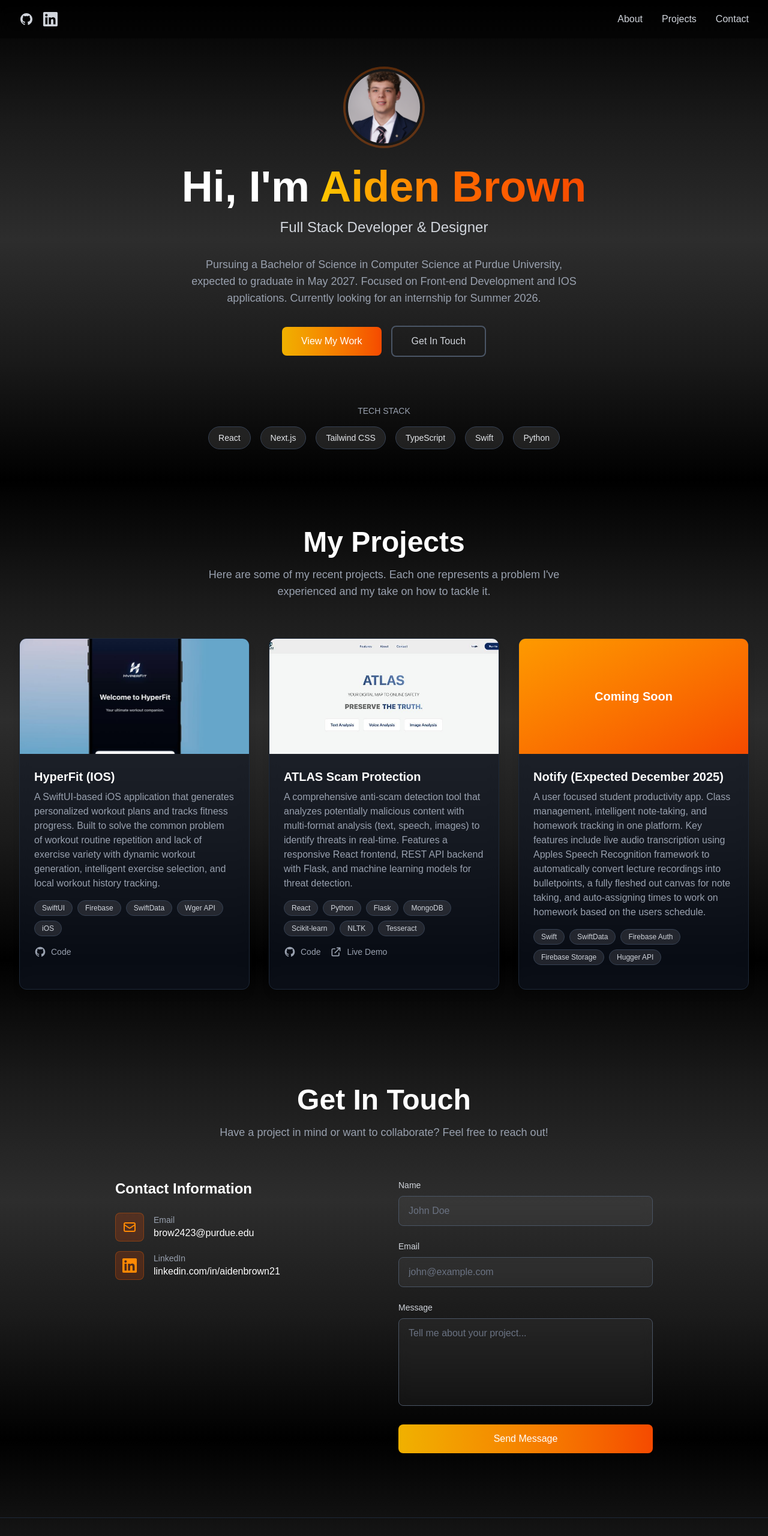
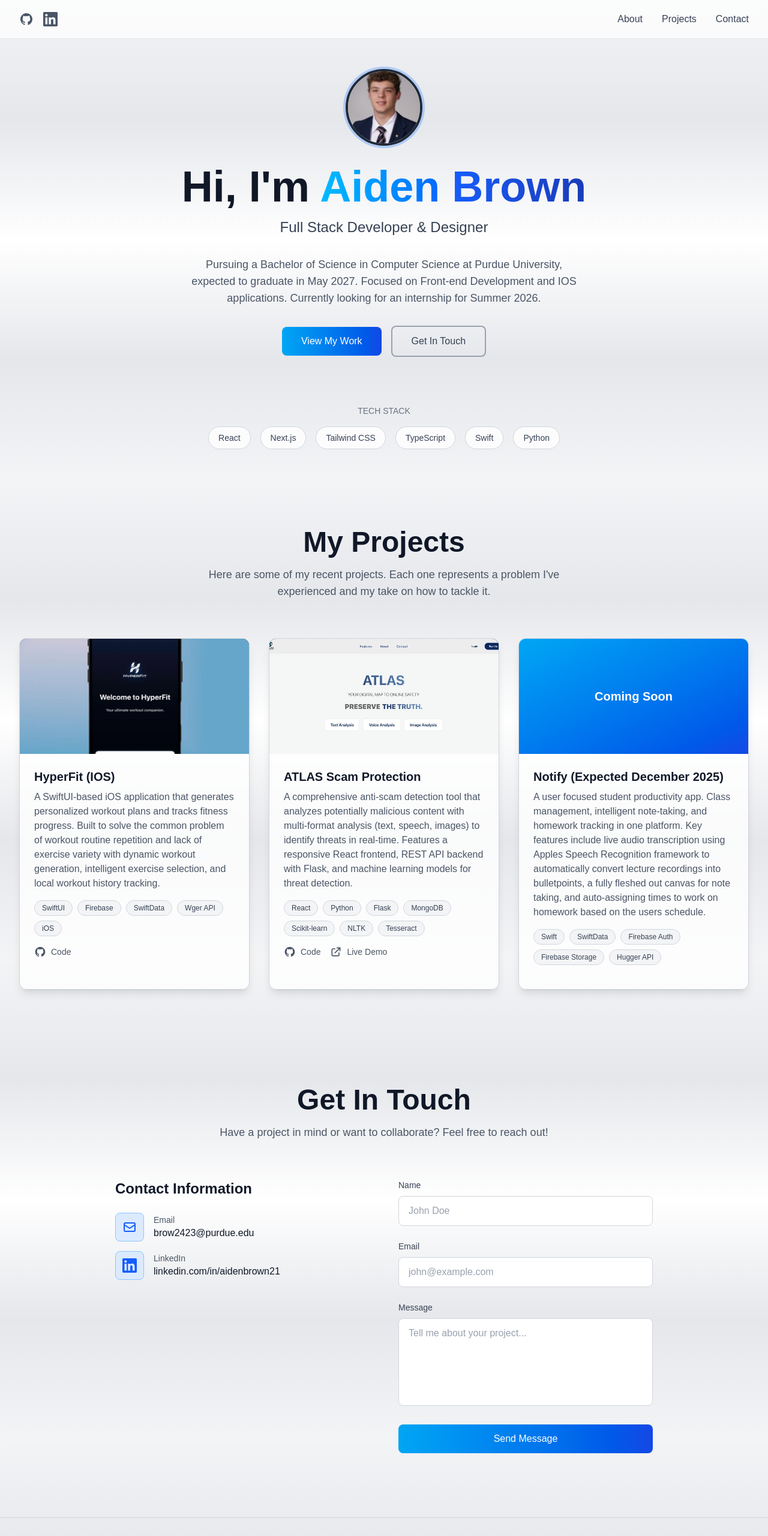
Before and after one commit to AidenBrown21/portfolio-website, a Next.js app: page / in a window 1280 px wide. Shown: the top 2561 px of the page at 60% size. Built offline with nearby package versions, Linux system fonts and the light colour scheme.

Commit message:
Changed Color Scheme

```diff
--- a/app/globals.css
+++ b/app/globals.css
@@ -2,7 +2,7 @@
 
 :root {
   --background: #ffffff;
-  --foreground: #171717;
+  --foreground: #1f2937;
 }
 
 @theme inline {
@@ -14,13 +14,13 @@
 
 @media (prefers-color-scheme: dark) {
   :root {
-    --background: #0a0a0a;
-    --foreground: #ededed;
+    --background: #ffffff;
+    --foreground: #1f2937;
   }
 }
 
 body {
-  background: linear-gradient(to bottom, #000000, #1a1a1a, #2d2d2d, #1a1a1a, #000000);
+  background: linear-gradient(to bottom, #f3f4f6, #e5e7eb, #ffffff, #e5e7eb, #f3f4f6);
   background-attachment: fixed;
   color: var(--foreground);
   font-family: Arial, Helvetica, sans-serif;
--- a/components/Contact.tsx
+++ b/components/Contact.tsx
@@ -56,10 +56,10 @@ export default function Contact() {
       <div className="max-w-4xl mx-auto">
         {/* Section Header */}
         <div className="text-center mb-16">
-          <h2 className="text-4xl sm:text-5xl font-bold text-white mb-4">
+          <h2 className="text-4xl sm:text-5xl font-bold text-gray-900 mb-4">
             Get In Touch
           </h2>
-          <p className="text-lg text-gray-400 max-w-2xl mx-auto">
+          <p className="text-lg text-gray-600 max-w-2xl mx-auto">
             Have a project in mind or want to collaborate? Feel free to reach out!
           </p>
         </div>
@@ -68,33 +68,33 @@ export default function Contact() {
           {/* Contact Information */}
           <div className="space-y-8">
             <div>
-              <h3 className="text-2xl font-bold text-white mb-6">
+              <h3 className="text-2xl font-bold text-gray-900 mb-6">
                 Contact Information
               </h3>
               <div className="space-y-4">
                 <div className="flex items-center gap-4">
-                  <div className="w-12 h-12 bg-orange-600/20 rounded-lg flex items-center justify-center border border-orange-500/30">
-                    <svg className="w-6 h-6 text-orange-400" fill="none" stroke="currentColor" viewBox="0 0 24 24">
+                  <div className="w-12 h-12 bg-blue-100 rounded-lg flex items-center justify-center border border-blue-300">
+                    <svg className="w-6 h-6 text-blue-600" fill="none" stroke="currentColor" viewBox="0 0 24 24">
                       <path strokeLinecap="round" strokeLinejoin="round" strokeWidth={2} d="M3 8l7.89 5.26a2 2 0 002.22 0L21 8M5 19h14a2 2 0 002-2V7a2 2 0 00-2-2H5a2 2 0 00-2 2v10a2 2 0 002 2z" />
                     </svg>
                   </div>
                   <div>
-                    <p className="text-sm text-gray-400">Email</p>
-                    <a href="mailto:brow2423@purdue.edu" className="text-white hover:text-orange-400">
+                    <p className="text-sm text-gray-600">Email</p>
+                    <a href="mailto:brow2423@purdue.edu" className="text-gray-900 hover:text-blue-600">
                       brow2423@purdue.edu
                     </a>
                   </div>
                 </div>
 
                 <div className="flex items-center gap-4">
-                  <div className="w-12 h-12 bg-orange-600/20 rounded-lg flex items-center justify-center border border-orange-500/30">
-                    <svg className="w-6 h-6 text-orange-400" fill="currentColor" viewBox="0 0 24 24">
+                  <div className="w-12 h-12 bg-blue-100 rounded-lg flex items-center justify-center border border-blue-300">
+                    <svg className="w-6 h-6 text-blue-600" fill="currentColor" viewBox="0 0 24 24">
                       <path d="M20.447 20.452h-3.554v-5.569c0-1.328-.027-3.037-1.852-3.037-1.853 0-2.136 1.445-2.136 2.939v5.667H9.351V9h3.414v1.561h.046c.477-.9 1.637-1.85 3.37-1.85 3.601 0 4.267 2.37 4.267 5.455v6.286zM5.337 7.433c-1.144 0-2.063-.926-2.063-2.065 0-1.138.92-2.063 2.063-2.063 1.14 0 2.064.925 2.064 2.063 0 1.139-.925 2.065-2.064 2.065zm1.782 13.019H3.555V9h3.564v11.452zM22.225 0H1.771C.792 0 0 .774 0 1.729v20.542C0 23.227.792 24 1.771 24h20.451C23.2 24 24 23.227 24 22.271V1.729C24 .774 23.2 0 22.222 0h.003z"/>
                     </svg>
                   </div>
                   <div>
-                    <p className="text-sm text-gray-400">LinkedIn</p>
-                    <a href="https://linkedin.com/in/aidenbrown21" target="_blank" rel="noopener noreferrer" className="text-white hover:text-orange-400">
+                    <p className="text-sm text-gray-600">LinkedIn</p>
+                    <a href="https://linkedin.com/in/aidenbrown21" target="_blank" rel="noopener noreferrer" className="text-gray-900 hover:text-blue-600">
                       linkedin.com/in/aidenbrown21
                     </a>
                   </div>
@@ -107,7 +107,7 @@ export default function Contact() {
           <div>
             <form onSubmit={handleSubmit} className="space-y-6">
               <div>
-                <label htmlFor="name" className="block text-sm font-medium text-gray-300 mb-2">
+                <label htmlFor="name" className="block text-sm font-medium text-gray-700 mb-2">
                   Name
                 </label>
                 <input
@@ -117,13 +117,13 @@ export default function Contact() {
                   value={formData.name}
                   onChange={handleChange}
                   required
-                  className="w-full px-4 py-3 rounded-lg border border-gray-600 bg-white/5 backdrop-blur-sm text-white placeholder-gray-500 focus:ring-2 focus:ring-orange-500 focus:border-transparent transition-colors"
+                  className="w-full px-4 py-3 rounded-lg border border-gray-300 bg-white backdrop-blur-sm text-gray-900 placeholder-gray-400 focus:ring-2 focus:ring-blue-500 focus:border-transparent transition-colors"
                   placeholder="John Doe"
                 />
               </div>
 
               <div>
-                <label htmlFor="email" className="block text-sm font-medium text-gray-300 mb-2">
+                <label htmlFor="email" className="block text-sm font-medium text-gray-700 mb-2">
                   Email
                 </label>
                 <input
@@ -133,13 +133,13 @@ export default function Contact() {
                   value={formData.email}
                   onChange={handleChange}
                   required
-                  className="w-full px-4 py-3 rounded-lg border border-gray-600 bg-white/5 backdrop-blur-sm text-white placeholder-gray-500 focus:ring-2 focus:ring-orange-500 focus:border-transparent transition-colors"
+                  className="w-full px-4 py-3 rounded-lg border border-gray-300 bg-white backdrop-blur-sm text-gray-900 placeholder-gray-400 focus:ring-2 focus:ring-blue-500 focus:border-transparent transition-colors"
                   placeholder="john@example.com"
                 />
               </div>
 
               <div>
-                <label htmlFor="message" className="block text-sm font-medium text-gray-300 mb-2">
+                <label htmlFor="message" className="block text-sm font-medium text-gray-700 mb-2">
                   Message
                 </label>
                 <textarea
@@ -149,7 +149,7 @@ export default function Contact() {
                   onChange={handleChange}
                   required
                   rows={5}
-                  className="w-full px-4 py-3 rounded-lg border border-gray-600 bg-white/5 backdrop-blur-sm text-white placeholder-gray-500 focus:ring-2 focus:ring-blue-500 focus:border-transparent transition-colors resize-none"
+                  className="w-full px-4 py-3 rounded-lg border border-gray-300 bg-white backdrop-blur-sm text-gray-900 placeholder-gray-400 focus:ring-2 focus:ring-blue-500 focus:border-transparent transition-colors resize-none"
                   placeholder="Tell me about your project..."
                 />
               </div>
@@ -157,7 +157,7 @@ export default function Contact() {
               <button
                 type="submit"
                 disabled={isSubmitting}
-                className="w-full px-8 py-3 bg-gradient-to-r from-yellow-500 to-orange-600 text-white rounded-lg hover:from-yellow-600 hover:to-orange-700 transition-all font-medium disabled:opacity-50 disabled:cursor-not-allowed"
+                className="w-full px-8 py-3 bg-gradient-to-r from-sky-500 to-blue-700 text-white rounded-lg hover:from-sky-600 hover:to-blue-800 transition-all font-medium disabled:opacity-50 disabled:cursor-not-allowed"
               >
                 {isSubmitting ? 'Sending...' : 'Send Message'}
               </button>
--- a/components/Hero.tsx
+++ b/components/Hero.tsx
@@ -7,7 +7,7 @@ export default function Hero() {
         <div className="space-y-8">
           {/* Profile Image */}
           <div className="flex justify-center">
-            <div className="w-32 h-32 rounded-full overflow-hidden border-4 border-gradient-to-r from-yellow-500 via-orange-500 to-orange-600 ring-4 ring-orange-500/30">
+            <div className="w-32 h-32 rounded-full overflow-hidden border-4 border-gradient-to-r from-sky-400 via-blue-500 to-blue-700 ring-4 ring-blue-500/30">
               <Image
                 src="/Aiden Brown.jpg"
                 alt="Aiden Brown"
@@ -21,19 +21,19 @@ export default function Hero() {
 
           {/* Main Heading */}
           <div className="space-y-4">
-            <h1 className="text-5xl sm:text-6xl lg:text-7xl font-bold text-white">
+            <h1 className="text-5xl sm:text-6xl lg:text-7xl font-bold text-gray-900">
               Hi, I'm{' '}
-              <span className="bg-gradient-to-r from-yellow-400 via-orange-500 to-orange-600 bg-clip-text text-transparent">
+              <span className="bg-gradient-to-r from-sky-400 via-blue-600 to-blue-800 bg-clip-text text-transparent">
                 Aiden Brown
               </span>
             </h1>
-            <p className="text-xl sm:text-2xl text-gray-300">
+            <p className="text-xl sm:text-2xl text-gray-700">
               Full Stack Developer & Designer
             </p>
           </div>
 
           {/* Description */}
-          <p className="max-w-2xl mx-auto text-lg text-gray-400">
+          <p className="max-w-2xl mx-auto text-lg text-gray-600">
             Pursuing a Bachelor of Science in Computer Science at Purdue University, expected to graduate in May 2027.
             Focused on Front-end Development and IOS applications. Currently looking for an internship for Summer 2026.
           </p>
@@ -42,13 +42,13 @@ export default function Hero() {
           <div className="flex flex-col sm:flex-row gap-4 justify-center items-center">
             <a
               href="#projects"
-              className="px-8 py-3 bg-gradient-to-r from-yellow-500 to-orange-600 text-white rounded-lg hover:from-yellow-600 hover:to-orange-700 transition-all font-medium w-full sm:w-auto"
+              className="px-8 py-3 bg-gradient-to-r from-sky-500 to-blue-700 text-white rounded-lg hover:from-sky-600 hover:to-blue-800 transition-all font-medium w-full sm:w-auto"
             >
               View My Work
             </a>
             <a
               href="#contact"
-              className="px-8 py-3 border-2 border-gray-600 text-gray-300 rounded-lg hover:border-orange-500 hover:text-orange-400 transition-colors font-medium w-full sm:w-auto"
+              className="px-8 py-3 border-2 border-gray-400 text-gray-700 rounded-lg hover:border-blue-600 hover:text-blue-700 transition-colors font-medium w-full sm:w-auto"
             >
               Get In Touch
             </a>
@@ -56,12 +56,12 @@ export default function Hero() {
 
           {/* Tech Stack */}
           <div className="pt-12">
-            <p className="text-sm text-gray-400 mb-4">TECH STACK</p>
+            <p className="text-sm text-gray-500 mb-4">TECH STACK</p>
             <div className="flex flex-wrap justify-center gap-4">
               {['React', 'Next.js', 'Tailwind CSS', 'TypeScript', 'Swift', 'Python'].map((tech) => (
                 <span
                   key={tech}
-                  className="px-4 py-2 bg-white/10 backdrop-blur-sm text-gray-200 rounded-full text-sm font-medium border border-gray-700"
+                  className="px-4 py-2 bg-white/80 backdrop-blur-sm text-gray-700 rounded-full text-sm font-medium border border-gray-300"
                 >
                   {tech}
                 </span>
--- a/components/Navbar.tsx
+++ b/components/Navbar.tsx
@@ -7,7 +7,7 @@ export default function Navbar() {
   const [isOpen, setIsOpen] = useState(false);
 
   return (
-    <nav className="fixed w-full bg-black/30 backdrop-blur-md z-50">
+    <nav className="fixed w-full bg-white/70 backdrop-blur-md z-50 border-b border-gray-200">
       <div className="max-w-7xl mx-auto px-4 sm:px-6 lg:px-8">
         <div className="flex justify-between items-center h-16">
           {/* Social Links */}
@@ -16,7 +16,7 @@ export default function Navbar() {
               href="https://github.com/AidenBrown21"
               target="_blank"
               rel="noopener noreferrer"
-              className="text-gray-300 hover:text-orange-400 transition-colors"
+              className="text-gray-600 hover:text-blue-600 transition-colors"
               aria-label="GitHub"
             >
               <svg className="w-6 h-6" fill="currentColor" viewBox="0 0 24 24">
@@ -27,7 +27,7 @@ export default function Navbar() {
               href="https://linkedin.com/in/aidenbrown21"
               target="_blank"
               rel="noopener noreferrer"
-              className="text-gray-300 hover:text-orange-400 transition-colors"
+              className="text-gray-600 hover:text-blue-600 transition-colors"
               aria-label="LinkedIn"
             >
               <svg className="w-6 h-6" fill="currentColor" viewBox="0 0 24 24">
@@ -38,13 +38,13 @@ export default function Navbar() {
 
           {/* Desktop Navigation */}
           <div className="hidden md:flex space-x-8">
-            <Link href="#about" className="text-gray-300 hover:text-orange-400 transition-colors">
+            <Link href="#about" className="text-gray-700 hover:text-blue-600 transition-colors">
               About
             </Link>
-            <Link href="#projects" className="text-gray-300 hover:text-orange-400 transition-colors">
+            <Link href="#projects" className="text-gray-700 hover:text-blue-600 transition-colors">
               Projects
             </Link>
-            <Link href="#contact" className="text-gray-300 hover:text-orange-400 transition-colors">
+            <Link href="#contact" className="text-gray-700 hover:text-blue-600 transition-colors">
               Contact
             </Link>
           </div>
@@ -52,7 +52,7 @@ export default function Navbar() {
           {/* Mobile menu button */}
           <button
             onClick={() => setIsOpen(!isOpen)}
-            className="md:hidden text-gray-300"
+            className="md:hidden text-gray-700"
           >
             <svg className="h-6 w-6" fill="none" strokeLinecap="round" strokeLinejoin="round" strokeWidth="2" viewBox="0 0 24 24" stroke="currentColor">
               {isOpen ? (
@@ -68,14 +68,14 @@ export default function Navbar() {
       {/* Mobile Navigation */}
       {isOpen && (
         <div className="md:hidden">
-          <div className="px-2 pt-2 pb-3 space-y-1 sm:px-3 bg-black/50 backdrop-blur-md">
-            <Link href="#about" className="block px-3 py-2 text-gray-300 hover:text-orange-400">
+          <div className="px-2 pt-2 pb-3 space-y-1 sm:px-3 bg-white/90 backdrop-blur-md border-t border-gray-200">
+            <Link href="#about" className="block px-3 py-2 text-gray-700 hover:text-blue-600">
               About
             </Link>
-            <Link href="#projects" className="block px-3 py-2 text-gray-300 hover:text-orange-400">
+            <Link href="#projects" className="block px-3 py-2 text-gray-700 hover:text-blue-600">
               Projects
             </Link>
-            <Link href="#contact" className="block px-3 py-2 text-gray-300 hover:text-orange-400">
+            <Link href="#contact" className="block px-3 py-2 text-gray-700 hover:text-blue-600">
               Contact
             </Link>
           </div>
--- a/components/Projects.tsx
+++ b/components/Projects.tsx
@@ -23,7 +23,7 @@ const projects: Project[] = [
     technologies: ['SwiftUI', 'Firebase', 'SwiftData', 'Wger API', 'iOS'],
     githubUrl: 'https://github.com/AidenBrown21/Hyperfit',
     liveUrl: undefined,
-    image: 'bg-gradient-to-br from-yellow-500 to-orange-600',
+    image: 'bg-gradient-to-br from-sky-400 to-blue-600',
     projectImages: [
       '/projects/hyperfit/Hyperfit1.jpeg',
       '/projects/hyperfit/Hyperfit2.jpeg',
@@ -41,7 +41,7 @@ const projects: Project[] = [
     technologies: ['React', 'Python', 'Flask', 'MongoDB', 'Scikit-learn', 'NLTK', 'Tesseract'],
     githubUrl: 'https://www.github.com/inthezone006/atlas',
     liveUrl: 'https://www.atlasprotection.app',
-    image: 'bg-gradient-to-br from-orange-500 to-red-600',
+    image: 'bg-gradient-to-br from-blue-500 to-blue-800',
     projectImages: [
       '/projects/atlas/Atlas1.jpeg',
       '/projects/atlas/Atlas2.jpeg',
@@ -56,7 +56,7 @@ const projects: Project[] = [
     technologies: ['Swift', 'SwiftData', 'Firebase Auth', 'Firebase Storage', 'Hugger API' ],
     githubUrl: undefined,
     liveUrl: undefined,
-    image: 'bg-gradient-to-br from-amber-500 to-orange-600',
+    image: 'bg-gradient-to-br from-sky-500 to-blue-700',
   },
 ];
 
@@ -69,10 +69,10 @@ export default function Projects() {
         <div className="max-w-7xl mx-auto">
         {/* Section Header */}
         <div className="text-center mb-16">
-          <h2 className="text-4xl sm:text-5xl font-bold text-white mb-4">
+          <h2 className="text-4xl sm:text-5xl font-bold text-gray-900 mb-4">
             My Projects
           </h2>
-          <p className="text-lg text-gray-400 max-w-2xl mx-auto">
+          <p className="text-lg text-gray-600 max-w-2xl mx-auto">
             Here are some of my recent projects. Each one represents a problem I've experienced and my take on how to tackle it.
           </p>
         </div>
@@ -83,7 +83,7 @@ export default function Projects() {
             <div
               key={project.id}
               onClick={() => setSelectedProject(project)}
-              className="bg-gray-900/50 backdrop-blur-sm border border-gray-800 rounded-xl shadow-lg overflow-hidden hover:shadow-2xl hover:border-orange-500/50 transition-all duration-300 cursor-pointer"
+              className="bg-white/80 backdrop-blur-sm border border-gray-300 rounded-xl shadow-lg overflow-hidden hover:shadow-2xl hover:border-blue-500/50 transition-all duration-300 cursor-pointer"
             >
               {/* Project Image Preview */}
               {project.projectImages && project.projectImages.length > 0 ? (
@@ -104,10 +104,10 @@ export default function Projects() {
 
               {/* Project Content */}
               <div className="p-6">
-                <h3 className="text-xl font-bold text-white mb-2">
+                <h3 className="text-xl font-bold text-gray-900 mb-2">
                   {project.title}
                 </h3>
-                <p className="text-gray-400 mb-4">
+                <p className="text-gray-600 mb-4">
                   {project.description}
                 </p>
 
@@ -116,7 +116,7 @@ export default function Projects() {
                   {project.technologies.map((tech) => (
                     <span
                       key={tech}
-                      className="px-3 py-1 bg-white/10 border border-gray-700 text-gray-300 rounded-full text-xs font-medium"
+                      className="px-3 py-1 bg-gray-100 border border-gray-300 text-gray-700 rounded-full text-xs font-medium"
                     >
                       {tech}
                     </span>
@@ -130,7 +130,7 @@ export default function Projects() {
                       href={project.githubUrl}
                       target="_blank"
                       rel="noopener noreferrer"
-                      className="flex items-center gap-2 text-gray-400 hover:text-orange-400 transition-colors"
+                      className="flex items-center gap-2 text-gray-600 hover:text-blue-600 transition-colors"
                     >
                       <svg className="w-5 h-5" fill="currentColor" viewBox="0 0 24 24">
                         <path fillRule="evenodd" d="M12 2C6.477 2 2 6.477 2 12c0 4.42 2.865 8.17 6.839 9.49.5.092.682-.217.682-.482 0-.237-.008-.866-.013-1.7-2.782.604-3.369-1.34-3.369-1.34-.454-1.156-1.11-1.463-1.11-1.463-.908-.62.069-.608.069-.608 1.003.07 1.531 1.03 1.531 1.03.892 1.529 2.341 1.087 2.91.831.092-.646.35-1.086.636-1.336-2.22-.253-4.555-1.11-4.555-4.943 0-1.091.39-1.984 1.029-2.683-.103-.253-.446-1.27.098-2.647 0 0 .84-.269 2.75 1.025A9.578 9.578 0 0112 6.836c.85.004 1.705.114 2.504.336 1.909-1.294 2.747-1.025 2.747-1.025.546 1.377.203 2.394.1 2.647.64.699 1.028 1.592 1.028 2.683 0 3.842-2.339 4.687-4.566 4.935.359.309.678.919.678 1.852 0 1.336-.012 2.415-.012 2.743 0 .267.18.578.688.48C19.138 20.167 22 16.418 22 12c0-5.523-4.477-10-10-10z" clipRule="evenodd" />
@@ -143,7 +143,7 @@ export default function Projects() {
                       href={project.liveUrl}
                       target="_blank"
                       rel="noopener noreferrer"
-                      className="flex items-center gap-2 text-gray-400 hover:text-orange-400 transition-colors"
+                      className="flex items-center gap-2 text-gray-600 hover:text-blue-600 transition-colors"
                     >
                       <svg className="w-5 h-5" fill="none" stroke="currentColor" viewBox="0 0 24 24">
                         <path strokeLinecap="round" strokeLinejoin="round" strokeWidth={2} d="M10 6H6a2 2 0 00-2 2v10a2 2 0 002 2h10a2 2 0 002-2v-4M14 4h6m0 0v6m0-6L10 14" />
```
Also changed, not shown: components/Footer.tsx (+5 -5 lines), components/ProjectModal.tsx (+13 -13 lines).
